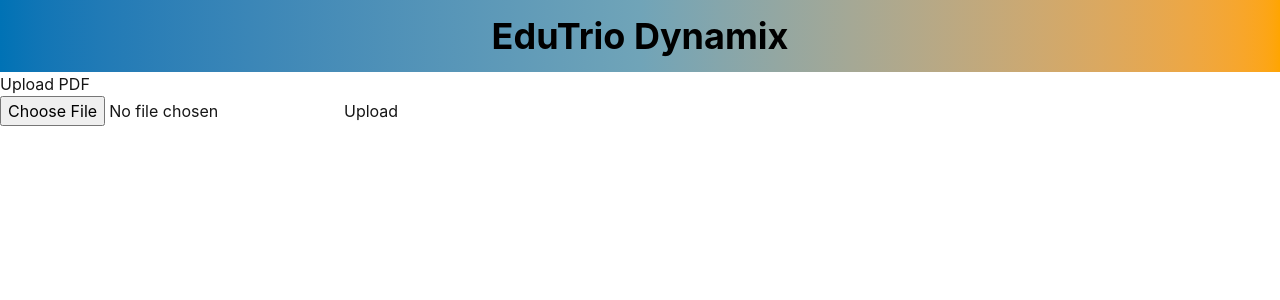
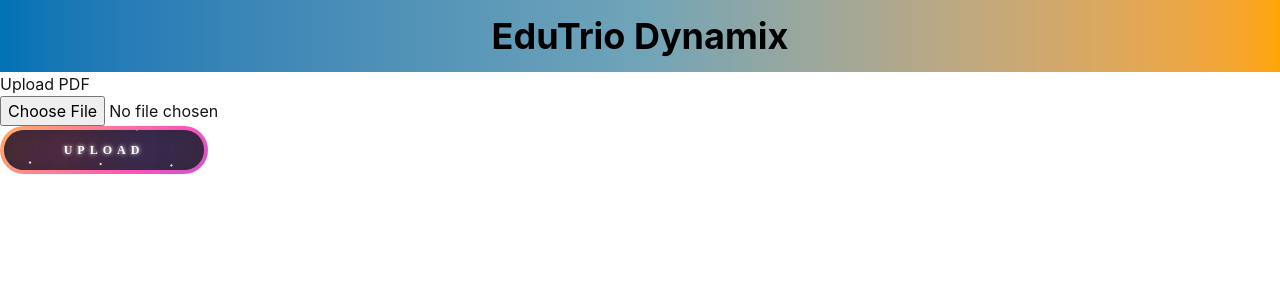
Before and after one commit to Humayra-Akter/edu-trio-dynamix, a React (Create React App) app: page /uploadFile in a window 1280 px wide. Shown: the top 300 px of the page. Built offline with nearby package versions, Linux system fonts and the light colour scheme.

Commit message:
pdf with details

```diff
--- a/src/Components/Student/StudentAssignment/StudentAssignment.js
+++ b/src/Components/Student/StudentAssignment/StudentAssignment.js
@@ -47,10 +47,27 @@ const StudentAssignment = () => {
     );
     if (!confirmed) return;
 
+    const project = appliedProjects.find(
+      (project) => project.project._id === projectId
+    );
+
+    if (!project) {
+      console.error("Project not found.");
+      return;
+    }
+
     const formData = new FormData();
     formData.append("pdfFile", selectedFile);
     formData.append("projectId", projectId);
     formData.append("userEmail", userEmail);
+    formData.append("batch", project.project.batch);
+    formData.append("grade", project.project.grade);
+    formData.append("subject", project.project.time);
+    formData.append("type", project.project.type);
+    formData.append("teacherName", project.project.teacherName);
+    formData.append("teacherEmail", project.project.teacherEmail);
+    formData.append("expectedOutcome", project.project.expectedOutcome);
+    formData.append("requirement", project.project.requirement);
 
     try {
       const response = await fetch("http://localhost:5000/uploadFile", {
@@ -61,6 +78,11 @@ const StudentAssignment = () => {
         toast.success("PDF file uploaded successfully.");
         setSelectedFile(null);
         fetchUploadedFiles();
+
+        // Reload the window three times
+        setTimeout(() => window.location.reload(), 1000); // First reload
+        setTimeout(() => window.location.reload(), 2000); // Second reload
+        setTimeout(() => window.location.reload(), 3000); // Third reload
       } else {
         console.error("Upload failed:", response.statusText);
       }
@@ -197,8 +219,92 @@ const StudentAssignment = () => {
                         onClick={() =>
                           handleFileUpload(appliedProject.project._id)
                         }
+                        style={{
+                          display: "flex",
+                          justifyContent: "center",
+                          alignItems: "center",
+                          marginBottom: "2px",
+                          marginTop: "4px",
+                          width: "13rem",
+                          overflow: "hidden",
+                          height: "3rem",
+                          backgroundSize: "300% 300%",
+                          backdropFilter: "blur(1rem)",
+                          borderRadius: "5rem",
+                          transition: "0.5s",
+                          border: "double 4px transparent",
+                          backgroundImage:
+                            "linear-gradient(#212121, #212121),  linear-gradient(137.48deg, #ffdb3b 10%, #FE53BB 45%, #8F51EA 67%, #0044ff 87%)",
+                          backgroundOrigin: "border-box",
+                          backgroundClip: "content-box, border-box",
+                          animation: "gradient_301 5s ease infinite",
+                        }}
                       >
-                        Upload
+                        <strong
+                          style={{
+                            zIndex: 2,
+                            fontFamily: "Avalors Personal Use",
+                            fontSize: "12px",
+                            letterSpacing: "5px",
+                            color: "#FFFFFF",
+                            textShadow: "0 0 4px white",
+                          }}
+                        >
+                          UPLOAD
+                        </strong>
+                        <div
+                          id="container-stars"
+                          style={{
+                            position: "absolute",
+                            zIndex: -1,
+                            width: "100%",
+                            height: "100%",
+                            overflow: "hidden",
+                            transition: "0.5s",
+                            backdropFilter: "blur(1rem)",
+                            borderRadius: "5rem",
+                          }}
+                        >
+                          <div
+                            id="stars"
+                            style={{
+                              position: "relative",
+                              background: "transparent",
+                              width: "200rem",
+                              height: "200rem",
+                              animation: "animStarRotate 90s linear infinite",
+                            }}
+                          ></div>
+                        </div>
+                        <div
+                          id="glow"
+                          style={{
+                            position: "absolute",
+                            display: "flex",
+                            width: "12rem",
+                          }}
+                        >
+                          <div
+                            className="circle"
+                            style={{
+                              width: "100%",
+                              height: "30px",
+                              filter: "blur(2rem)",
+                              animation: "pulse_3011 4s infinite",
+                              zIndex: -1,
+                            }}
+                          ></div>
+                          <div
+                            className="circle"
+                            style={{
+                              width: "100%",
+                              height: "30px",
+                              filter: "blur(2rem)",
+                              animation: "pulse_3011 4s infinite",
+                              zIndex: -1,
+                            }}
+                          ></div>
+                        </div>
                       </button>
                     </div>
                   )}
--- a/src/Components/Student/StudentAssignment/UploadFile.js
+++ b/src/Components/Student/StudentAssignment/UploadFile.js
@@ -36,7 +36,94 @@ function UploadFile() {
     <div>
       <h1>Upload PDF</h1>
       <input type="file" accept=".pdf" onChange={handleFileChange} />
-      <button onClick={handleUpload}>Upload</button>
+      <button
+        onClick={handleUpload}
+        style={{
+          display: "flex",
+          justifyContent: "center",
+          alignItems: "center",
+          marginBottom: "2px",
+          width: "13rem",
+          overflow: "hidden",
+          height: "3rem",
+          backgroundSize: "300% 300%",
+          backdropFilter: "blur(1rem)",
+          borderRadius: "5rem",
+          transition: "0.5s",
+          border: "double 4px transparent",
+          backgroundImage:
+            "linear-gradient(#212121, #212121),  linear-gradient(137.48deg, #ffdb3b 10%, #FE53BB 45%, #8F51EA 67%, #0044ff 87%)",
+          backgroundOrigin: "border-box",
+          backgroundClip: "content-box, border-box",
+          animation: "gradient_301 5s ease infinite",
+        }}
+      >
+        <strong
+          style={{
+            zIndex: 2,
+            fontFamily: "Avalors Personal Use",
+            fontSize: "12px",
+            letterSpacing: "5px",
+            color: "#FFFFFF",
+            textShadow: "0 0 4px white",
+          }}
+        >
+          UPLOAD
+        </strong>
+        <div
+          id="container-stars"
+          style={{
+            position: "absolute",
+            zIndex: -1,
+            width: "100%",
+            height: "100%",
+            overflow: "hidden",
+            transition: "0.5s",
+            backdropFilter: "blur(1rem)",
+            borderRadius: "5rem",
+          }}
+        >
+          <div
+            id="stars"
+            style={{
+              position: "relative",
+              background: "transparent",
+              width: "200rem",
+              height: "200rem",
+              animation: "animStarRotate 90s linear infinite",
+            }}
+          ></div>
+        </div>
+        <div
+          id="glow"
+          style={{
+            position: "absolute",
+            display: "flex",
+            width: "12rem",
+          }}
+        >
+          <div
+            className="circle"
+            style={{
+              width: "100%",
+              height: "30px",
+              filter: "blur(2rem)",
+              animation: "pulse_3011 4s infinite",
+              zIndex: -1,
+            }}
+          ></div>
+          <div
+            className="circle"
+            style={{
+              width: "100%",
+              height: "30px",
+              filter: "blur(2rem)",
+              animation: "pulse_3011 4s infinite",
+              zIndex: -1,
+            }}
+          ></div>
+        </div>
+      </button>
     </div>
   );
 }
--- a/src/Components/Teacher/TeacherCourse/CourseViewStudent.js
+++ b/src/Components/Teacher/TeacherCourse/CourseViewStudent.js
@@ -107,6 +107,7 @@ const CourseViewStudent = () => {
               Student List
             </h2>
           </div>
+          {coursesTaken.length > 0 && (
             <div className="lg:w-full lg:pt-12 gap-7 p-8 lg:flex flex-wrap justify-center">
               {coursesTaken.map((course) => (
                 <div
@@ -119,7 +120,9 @@ const CourseViewStudent = () => {
                     {course.teacherName}
                   </p>
                   <div className="mt-2">
-                  <h3 className="text-md font-semibold">Enrolled Students:</h3>
+                    <h3 className="text-md font-semibold">
+                      Enrolled Students:
+                    </h3>
                     <ul>
                       {enrolledStudents
                         .filter(
@@ -155,7 +158,9 @@ const CourseViewStudent = () => {
                               {student.course.time}
                             </p>
                             <p>
-                            <span className="font-semibold">Institution:</span>{" "}
+                              <span className="font-semibold">
+                                Institution:
+                              </span>{" "}
                               {student.student.institution}
                             </p>
                             <p>
@@ -262,6 +267,7 @@ const CourseViewStudent = () => {
               ))}
               {coursesTaken.length === 0 && <p>No courses taken yet.</p>}
             </div>
+          )}
         </div>
       </div>
       {showModal && (
--- a/src/Components/Teacher/TeacherProject/ViewStudents.js
+++ b/src/Components/Teacher/TeacherProject/ViewStudents.js
@@ -241,7 +241,7 @@ const ViewStudents = () => {
             <h2 className="text-2xl text-primary font-bold mb-4">
               Collaborators for {selectedProject.project}
             </h2>
-            <ul className="text-center">
+            {/* <ul className="text-center">
               {getCollaboratorsForProject(selectedProject._id).map(
                 (collaborator) => (
                   <li key={collaborator.student._id}>
@@ -249,8 +249,23 @@ const ViewStudents = () => {
                   </li>
                 )
               )}
-            </ul>
-            <div className="flex justify-center items-center mt-2">
+            </ul> */}
+            {getCollaboratorsForProject(selectedProject._id).length > 0 ? (
+              <ul className="text-center">
+                {getCollaboratorsForProject(selectedProject._id).map(
+                  (collaborator) => (
+                    <li key={collaborator.student._id}>
+                      {collaborator.student.name}
+                    </li>
+                  )
+                )}
+              </ul>
+            ) : (
+              <p className="text-center text-red-600 font-semibold">
+                No collaboration so far.
+              </p>
+            )}
+            <div className="flex justify-center items-center mt-4">
               <button
                 onClick={handleCloseModal}
                 style={{
```
Also changed, not shown: 1 other file (tests, documents, lock files or other folders). Lines whose indentation alone changed are shown as unchanged.
